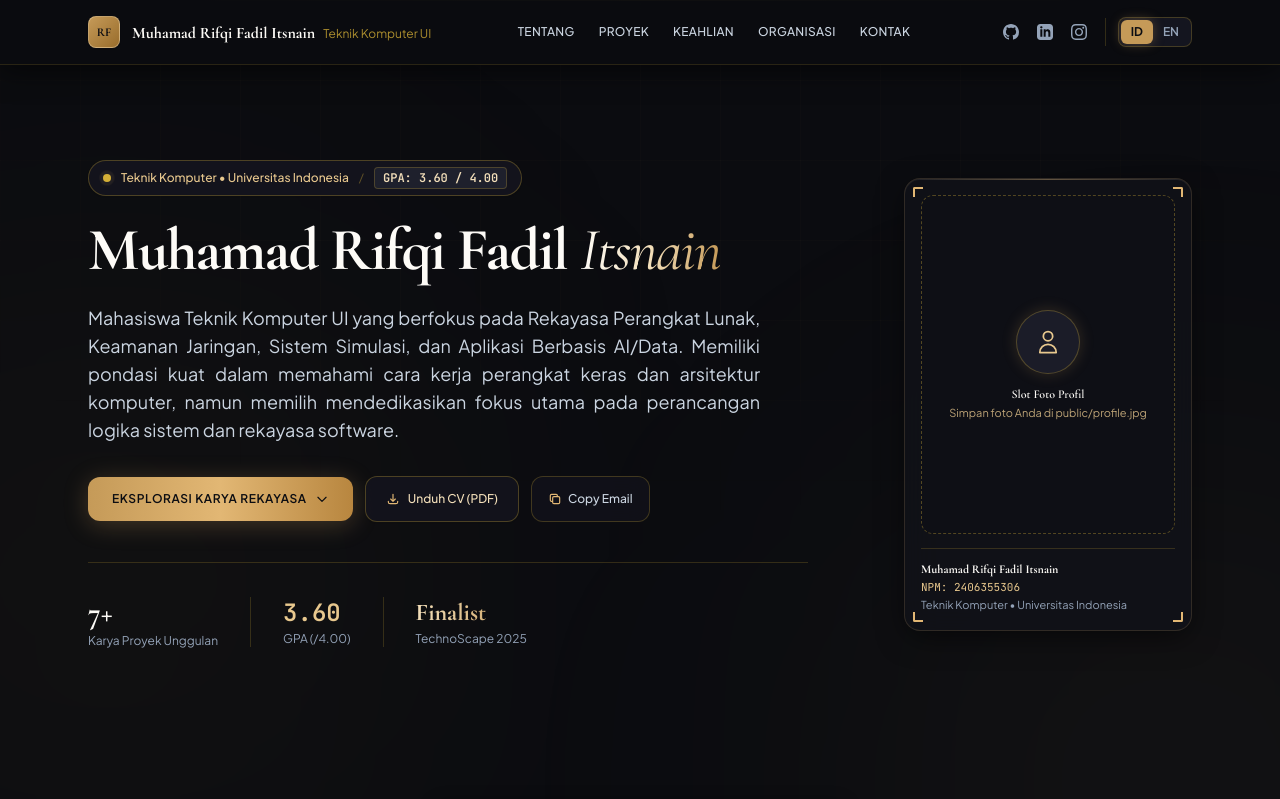
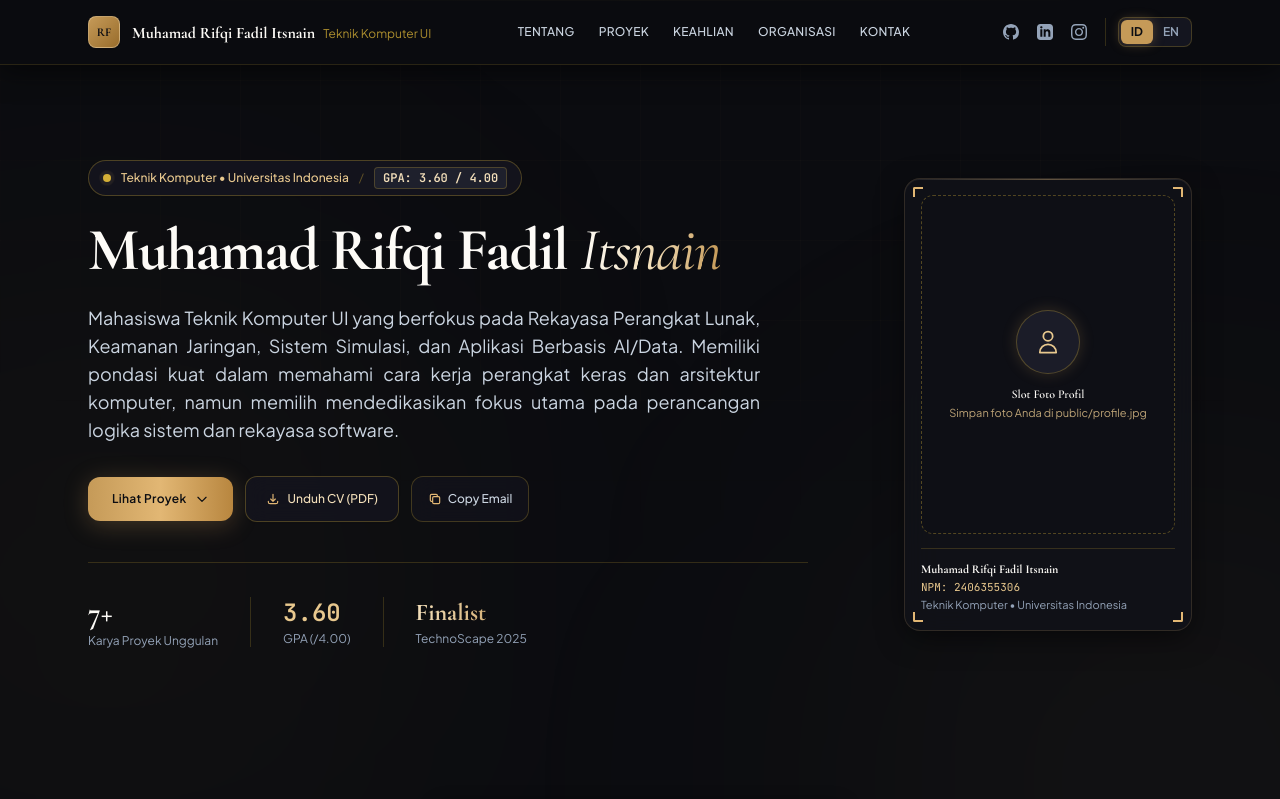
Before and after one commit to rifqifadill/portofolio, a Next.js app: page / in a window 1280 px wide. Shown: the top 799 px of the page. Built offline with nearby package versions, Linux system fonts and the light colour scheme.

Commit message:
fix: simplify Instagram button label to 'Instagram' and hero CTA to 'Lihat Proyek'

```diff
--- a/app/page.tsx
+++ b/app/page.tsx
@@ -568,9 +568,9 @@ export default function PortfolioPage() {
               <div className="flex flex-wrap items-center gap-3 mb-10">
                 <a
                   href="#projects"
-                  className="px-6 py-3.5 rounded-xl bg-gradient-to-r from-[#c59a58] via-[#e2b774] to-[#b8863f] hover:from-[#e2b774] hover:to-[#c59a58] text-[#0c0d12] font-semibold text-xs tracking-wider uppercase transition-all duration-300 flex items-center gap-2 shadow-[0_4px_25px_rgba(200,154,88,0.28)] hover:shadow-[0_6px_35px_rgba(200,154,88,0.45)] hover:-translate-y-0.5"
+                  className="px-6 py-3.5 rounded-xl bg-gradient-to-r from-[#c59a58] via-[#e2b774] to-[#b8863f] hover:from-[#e2b774] hover:to-[#c59a58] text-[#0c0d12] font-semibold text-xs tracking-wide transition-all duration-300 flex items-center gap-2 shadow-[0_4px_25px_rgba(200,154,88,0.28)] hover:shadow-[0_6px_35px_rgba(200,154,88,0.45)] hover:-translate-y-0.5"
                 >
-                  <span>{lang === "id" ? "Eksplorasi Karya Rekayasa" : "Explore Engineering Works"}</span>
+                  <span>{lang === "id" ? "Lihat Proyek" : "Explore Projects"}</span>
                   <svg className="w-3.5 h-3.5" fill="none" stroke="currentColor" viewBox="0 0 24 24">
                     <path strokeLinecap="round" strokeLinejoin="round" strokeWidth="2" d="M19 9l-7 7-7-7" />
                   </svg>
@@ -1121,13 +1121,13 @@ export default function PortfolioPage() {
               href={SOCIAL_LINKS.instagram}
               target="_blank"
               rel="noopener noreferrer"
-              title="Instagram @rifqiitsnain_"
+              title="Instagram"
               className="px-4 py-2.5 rounded-xl bg-[#14151e]/90 hover:bg-[#c59a58] text-[#f3dfba] hover:text-[#0c0d12] border border-[#d4af37]/25 hover:border-transparent text-xs font-medium transition-all flex items-center gap-2 hover:-translate-y-0.5 shadow-sm hover:shadow-[0_4px_20px_rgba(200,154,88,0.35)]"
             >
               <svg className="w-4 h-4 fill-current" viewBox="0 0 24 24">
                 <path d="M12 2.163c3.204 0 3.584.012 4.85.07 3.252.148 4.771 1.691 4.919 4.919.058 1.265.069 1.645.069 4.849 0 3.205-.012 3.584-.069 4.849-.149 3.225-1.664 4.771-4.919 4.919-1.266.058-1.644.07-4.85.07-3.204 0-3.584-.012-4.849-.07-3.26-.149-4.771-1.699-4.919-4.92-.058-1.265-.07-1.644-.07-4.849 0-3.204.013-3.583.07-4.849.149-3.227 1.664-4.771 4.919-4.919 1.266-.057 1.645-.069 4.849-.069zm0-2.163c-3.259 0-3.667.014-4.947.072-4.358.2-6.78 2.618-6.98 6.98-.059 1.281-.073 1.689-.073 4.948 0 3.259.014 3.668.072 4.948.2 4.358 2.618 6.78 6.98 6.98 1.281.058 1.689.072 4.948.072 3.259 0 3.668-.014 4.948-.072 4.354-.2 6.782-2.618 6.979-6.98.059-1.28.073-1.689.073-4.948 0-3.259-.014-3.667-.072-4.947-.196-4.354-2.617-6.78-6.979-6.98-1.281-.059-1.69-.073-4.949-.073zm0 5.838c-3.403 0-6.162 2.759-6.162 6.162s2.759 6.163 6.162 6.163 6.162-2.759 6.162-6.163c0-3.403-2.759-6.162-6.162-6.162zm0 10.162c-2.209 0-4-1.79-4-4 0-2.209 1.791-4 4-4s4 1.791 4 4c0 2.21-1.791 4-4 4zm6.406-11.845c-.796 0-1.441.645-1.441 1.44s.645 1.44 1.441 1.44c.795 0 1.439-.645 1.439-1.44s-.644-1.44-1.439-1.44z" />
               </svg>
-              <span>Instagram (@rifqiitsnain_)</span>
+              <span>Instagram</span>
             </a>
 
             {/* Email */}
```
